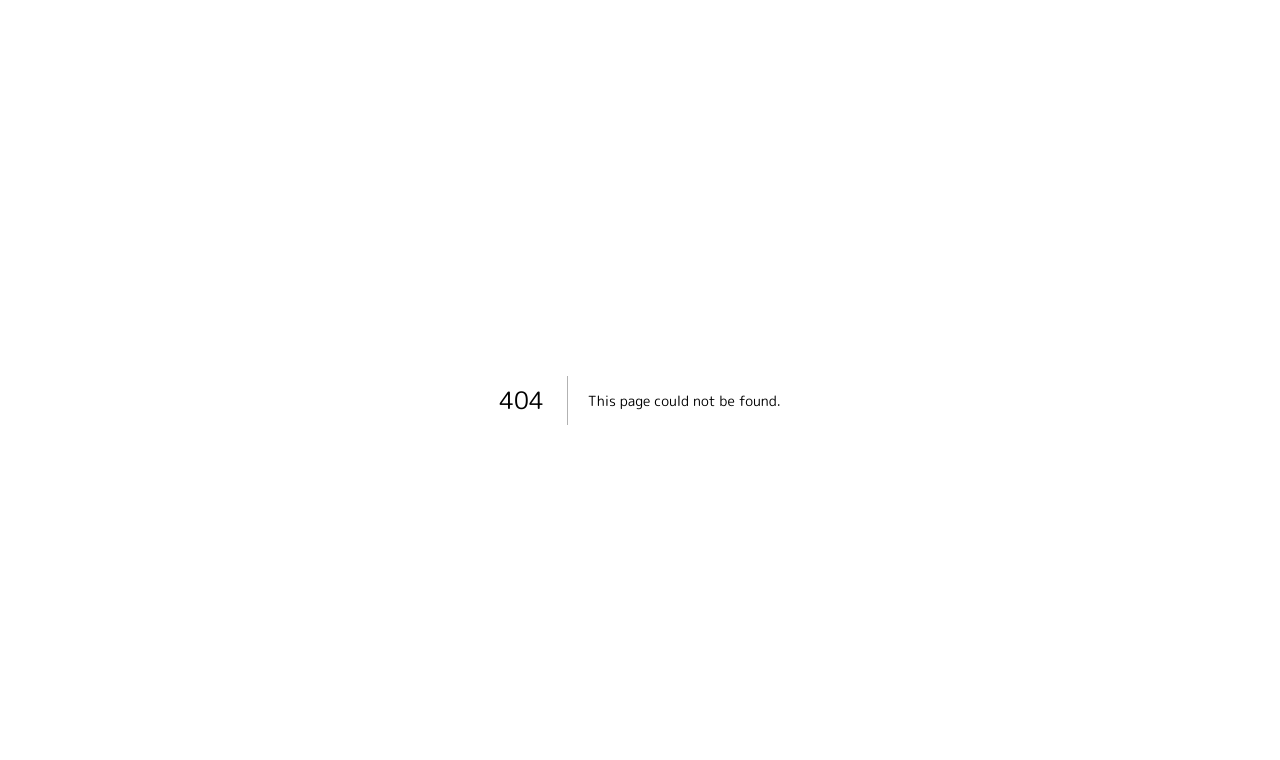
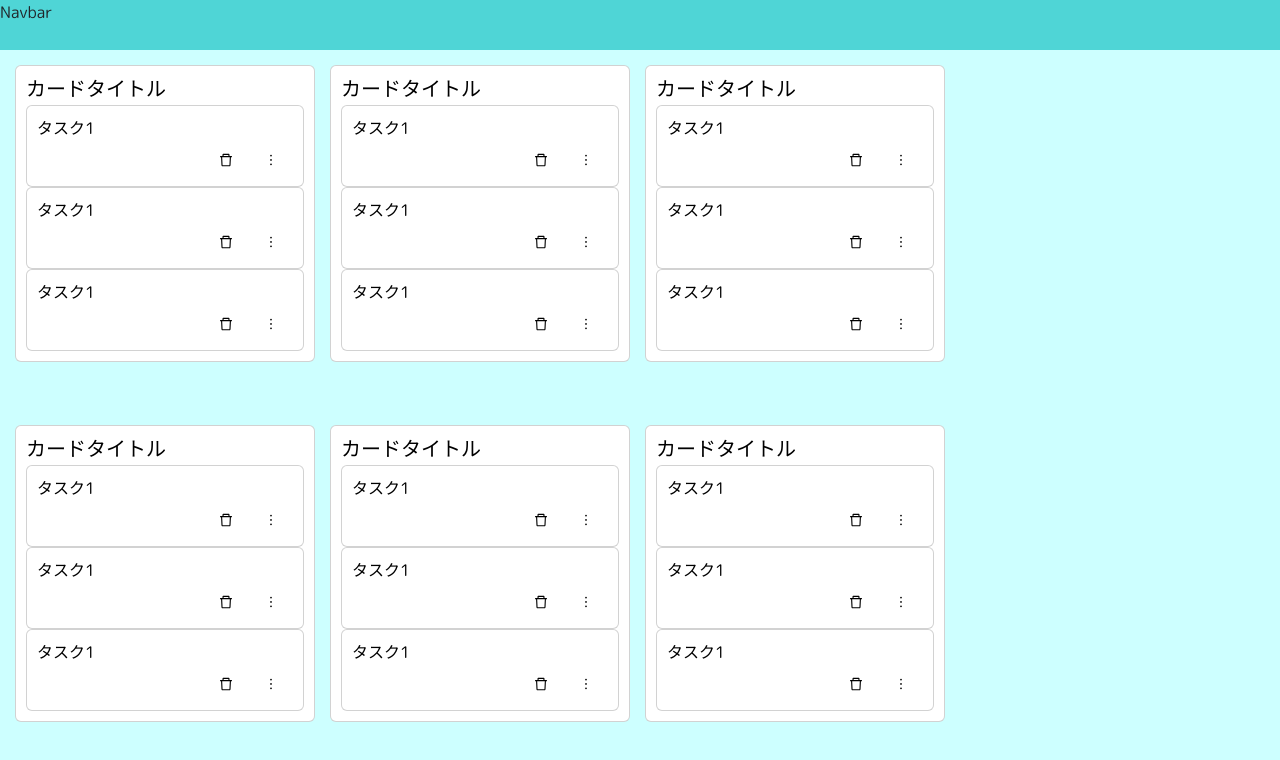
Before and after one commit to yashiro-ryo/task-manage-app-potato, a Next.js app in the folder client/: page /kanban in a window 1280 px wide. Before the commit this address had no page. Shown: the top 760 px of the page. Built offline with nearby package versions, Linux system fonts and the light colour scheme.

Commit message:
feat: Taskコンポーネントのモックを作成

```diff
--- /dev/null
+++ b/client/components/Card.tsx
@@ -0,0 +1,24 @@
+import { Card } from "react-bootstrap";
+import styled from "styled-components";
+import Task from "./Task";
+
+const StyledCard = styled(Card)`
+  width: 300px;
+  padding: 10px;
+  margin-right: 15px;
+`;
+
+const CardTitle = styled.h5`
+  margin-bottom: 5px;
+`;
+
+export default function CardComp() {
+  return (
+    <StyledCard>
+      <CardTitle>カードタイトル</CardTitle>
+      <Task />
+      <Task />
+      <Task />
+    </StyledCard>
+  );
+}
--- /dev/null
+++ b/client/components/DeleteButton.tsx
@@ -0,0 +1,19 @@
+import { Button } from "react-bootstrap";
+import { AiOutlineDelete } from "react-icons/ai";
+import styled from "styled-components";
+
+const StyledButton = styled(Button)`
+  background-color: #ffffff;
+  border: none;
+  width: 45px;
+`;
+
+export default function DeleteButton() {
+  return (
+    <>
+      <StyledButton variant="light">
+        <AiOutlineDelete />
+      </StyledButton>
+    </>
+  );
+}
--- /dev/null
+++ b/client/components/Navbar.tsx
@@ -0,0 +1,11 @@
+import styled from "styled-components";
+
+const Nav = styled.nav`
+  width: 100%;
+  height: 50px;
+  background-color: #4FD5D6;
+`;
+
+export default function Navbar() {
+  return <Nav>Navbar</Nav>;
+}
--- /dev/null
+++ b/client/components/OptionButton.tsx
@@ -0,0 +1,17 @@
+import { AiOutlineMore } from "react-icons/ai";
+import styled from "styled-components";
+import { Button } from "react-bootstrap";
+
+const StyledButton = styled(Button)`
+  background-color: #ffffff;
+  border: none;
+  width: 45px;
+`;
+
+export default function OptionButton() {
+  return (
+    <StyledButton variant="light">
+      <AiOutlineMore />
+    </StyledButton>
+  );
+}
--- /dev/null
+++ b/client/components/Task.tsx
@@ -0,0 +1,32 @@
+import { Card } from "react-bootstrap";
+import styled from "styled-components";
+import DeleteButton from "./DeleteButton";
+import OptionButton from "./OptionButton";
+
+const StyledCard = styled(Card)`
+  padding: 10px;
+  display: flex;
+  justify-content: space-between;
+`;
+
+const TaskText = styled.div`
+  display: flex;
+  justify-content: start;
+`;
+
+const ButtonGroup = styled.div`
+  display: flex;
+  justify-content: end;
+`;
+
+export default function Task() {
+  return (
+    <StyledCard>
+      <TaskText>タスク1</TaskText>
+      <ButtonGroup>
+        <DeleteButton />
+        <OptionButton />
+      </ButtonGroup>
+    </StyledCard>
+  );
+}
--- /dev/null
+++ b/client/components/TaskField.tsx
@@ -0,0 +1,29 @@
+import styled from "styled-components";
+import CardComp from "./Card";
+
+const Field = styled.div`
+  width: 100%;
+  height: calc(100vh - 50px);
+  background-color: #cdffff;
+  color: #000000;
+  padding: 15px;
+  display: flex;
+  align-items: flex-start;
+  flex-wrap: wrap;
+  overflow-x: auto;
+`;
+
+export default function TaskField() {
+  return (
+    <>
+      <Field>
+        <CardComp />
+        <CardComp />
+        <CardComp />
+        <CardComp />
+        <CardComp />
+        <CardComp />
+      </Field>
+    </>
+  );
+}
--- /dev/null
+++ b/client/pages/kanban/index.tsx
@@ -0,0 +1,11 @@
+import Navbar from "../../components/Navbar";
+import TaskField from "../../components/TaskField";
+
+export default function KanbanIndex() {
+  return (
+    <>
+      <Navbar />
+      <TaskField />
+    </>
+  );
+}
```
